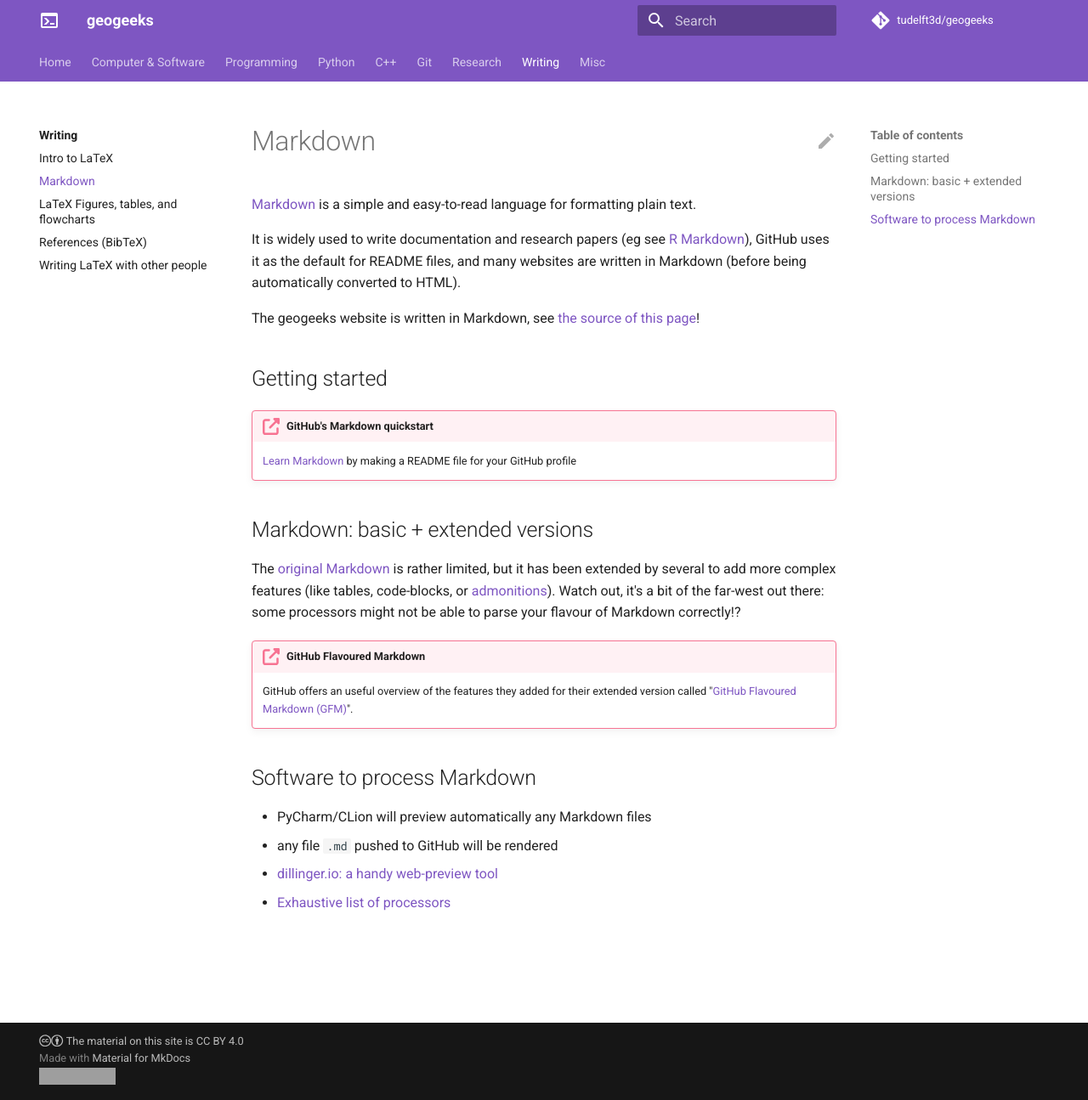
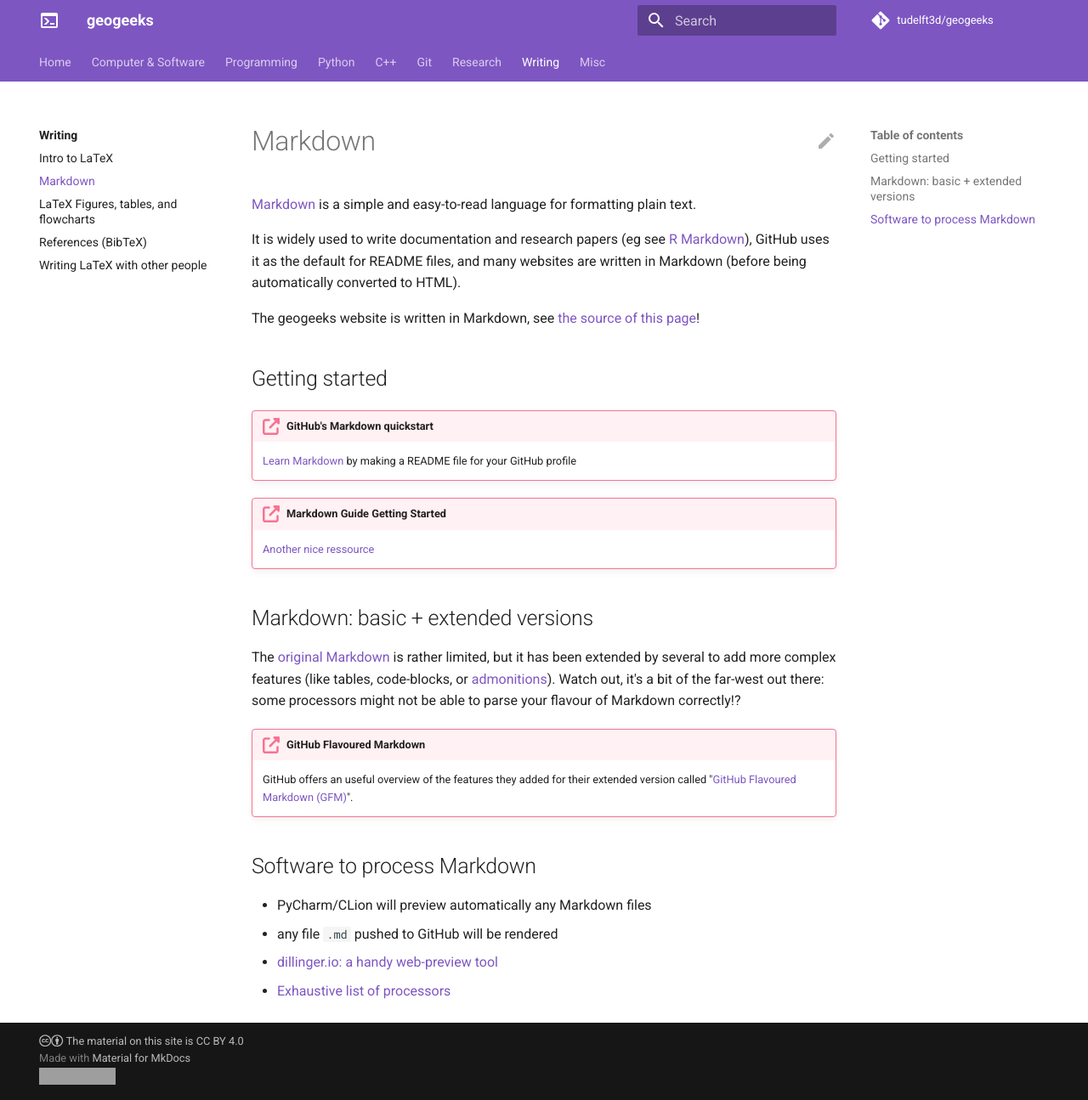
Before and after one commit to tudelft3d/geogeeks, an MkDocs documentation site: the page built from docs/writing/markdown.md, in a window 1280 px wide and 1295 px high. Shown: the whole window at 85% size. Built offline with MkDocs 1.6.1 and Material for MkDocs 9.7.7, drawn with Linux system fonts in a browser that asks for light colours; comment, search, counter and statistics services are not loaded; grey boxes are pictures that could not be loaded.

Commit message:
Add link to markdown guide

```diff
--- a/docs/writing/markdown.md
+++ b/docs/writing/markdown.md
@@ -12,6 +12,9 @@ The geogeeks website is written in Markdown, see [the source of this page](https
 
 !!! external-link "GitHub's Markdown quickstart"
     [Learn Markdown](https://docs.github.com/en/get-started/writing-on-github/getting-started-with-writing-and-formatting-on-github/quickstart-for-writing-on-github) by making a README file for your GitHub profile
+
+!!! external-link "Markdown Guide Getting Started"
+    [Another nice ressource](https://www.markdownguide.org/getting-started/)
 
 
 ## Markdown: basic + extended versions
```
